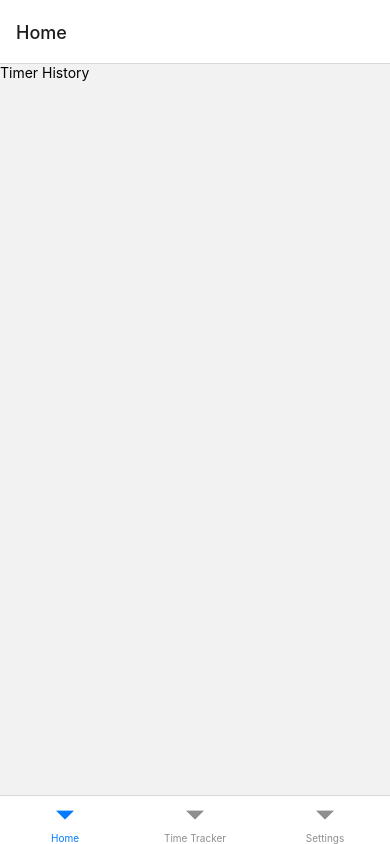
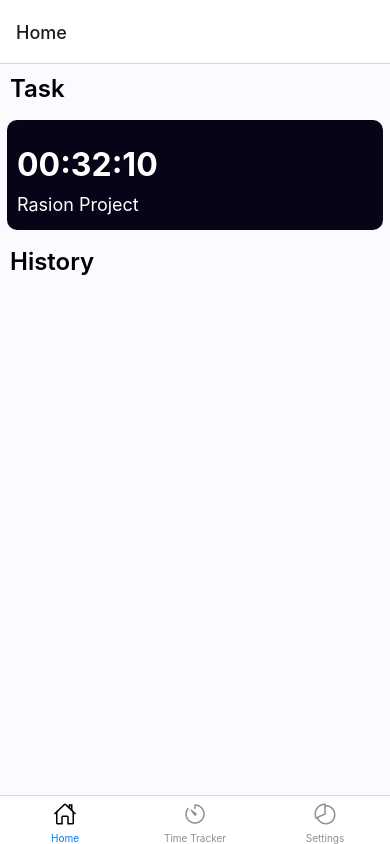
Before and after one commit to AOMuiz/rn-timepad, a React Native app: screen /Home in a window 390 px wide. Built offline with nearby package versions, Linux system fonts and the light colour scheme.

Commit message:
style the timerHistory item and bottom tabbar with timer task

```diff
--- a/App.js
+++ b/App.js
@@ -6,6 +6,7 @@ import HomeScreen from "./HomeScreen";
 import SettingsScreen from "./SettingsScreen";
 import { StyleSheet } from "react-native";
 import { useState } from "react";
+import { Ionicons } from "@expo/vector-icons";
 
 const Tab = createBottomTabNavigator();
 
@@ -26,13 +27,49 @@ const App = () => {
           name="Home"
           component={HomeScreen}
           initialParams={{ timerSessions }}
+          options={{
+            tabBarIcon: (tabInfo) => {
+              return (
+                <Ionicons
+                  name="md-home-outline"
+                  size={24}
+                  color={tabInfo.focused ? "#000000" : "#8e8e93"}
+                />
+              );
+            },
+          }}
         />
         <Tab.Screen
           name="Time Tracker"
           component={TimeTrackerScreen}
           initialParams={{ onStop: handleAddTimerSession }}
+          options={{
+            tabBarIcon: (tabInfo) => {
+              return (
+                <Ionicons
+                  name="md-timer-outline"
+                  size={24}
+                  color={tabInfo.focused ? "#000000" : "#8e8e93"}
+                />
+              );
+            },
+          }}
         />
-        <Tab.Screen name="Settings" component={SettingsScreen} />
+        <Tab.Screen
+          name="Settings"
+          component={SettingsScreen}
+          options={{
+            tabBarIcon: (tabInfo) => {
+              return (
+                <Ionicons
+                  name="md-pie-chart-outline"
+                  size={24}
+                  color={tabInfo.focused ? "#000000" : "#8e8e93"}
+                />
+              );
+            },
+          }}
+        />
       </Tab.Navigator>
       <StatusBar style="auto" />
     </NavigationContainer>
--- a/HomeScreen.js
+++ b/HomeScreen.js
@@ -1,30 +1,58 @@
 import { useState } from "react";
 import { StyleSheet, Text, View, FlatList } from "react-native";
-
-const TimerHistoryItem = ({ name, elapsedTime }) => (
-  <View>
-    <Text>{name}</Text>
-    <Text>{elapsedTime}</Text>
-  </View>
-);
+import TimerHistoryItem from "./components/TimerHistoryItem";
 
 const HomeScreen = ({ route }) => {
   const { timerSessions } = route.params;
   console.log(timerSessions);
   return (
-    <View>
-      <Text>Timer History</Text>
+    <View style={styles.container}>
+      <Text style={styles.title}>Task</Text>
+      <View style={styles.currentTimerContainer}>
+        <Text style={styles.currentTime}>00:32:10</Text>
+        <Text style={styles.currentTitle}>Rasion Project</Text>
+      </View>
+      <View style={styles.container}>
+        <Text style={styles.title}>History</Text>
         <FlatList
           data={timerSessions}
           renderItem={({ item }) => (
-          <TimerHistoryItem name={item?.name} elapsedTime={item?.elapsedTime} />
+            <TimerHistoryItem
+              name={item?.name}
+              elapsedTime={item?.elapsedTime}
+            />
           )}
           keyExtractor={(item) => item?.name}
         />
+      </View>
     </View>
   );
 };
 
 export default HomeScreen;
 
-const styles = StyleSheet.create({});
+const styles = StyleSheet.create({
+  container: {
+    backgroundColor: "#FAFAFF",
+    flex: 1,
+  },
+  title: {
+    fontSize: 24,
+    fontWeight: "600",
+    padding: 10,
+  },
+  currentTimerContainer: {
+    backgroundColor: "#070417",
+    borderRadius: 10,
+    margin: 7,
+    paddingVertical: 15,
+    padding: 10,
+  },
+  currentTime: {
+    fontSize: 32,
+    fontWeight: "700",
+    color: "white",
+    marginVertical: 10,
+  },
+  currentTitle: { fontSize: 18, color: "white" },
+});
--- /dev/null
+++ b/components/TimerHistoryItem.js
@@ -0,0 +1,61 @@
+import { StyleSheet, Text, View } from "react-native";
+import React from "react";
+import { Ionicons } from "@expo/vector-icons";
+
+const TimerHistoryItem = ({ name, elapsedTime }) => (
+  <View style={styles.container}>
+    <View style={styles.icon}>
+      <Ionicons name="md-book-outline" size={24} color={"#fff"} />
+    </View>
+    <View style={styles.details}>
+      <View style={styles.time}>
+        <Text style={styles.name}>{name}</Text>
+        <Text style={styles.elapsedTime}>00:00:0{elapsedTime}</Text>
+      </View>
+      <View style={styles.tagsContainer}>
+        <Text style={styles.tag}>Work</Text>
+        <Text style={styles.tag}>Rasion Project</Text>
+      </View>
+    </View>
+  </View>
+);
+
+export default TimerHistoryItem;
+
+const styles = StyleSheet.create({
+  container: {
+    elevation: 3,
+    borderRadius: 10,
+    padding: 14,
+    margin: 7,
+    flexDirection: "row",
+    // justifyContent: "space-between",
+    alignItems: "center",
+  },
+  icon: {
+    backgroundColor: "#FFA656",
+    height: 50,
+    width: 50,
+    marginEnd: 12,
+    borderRadius: 1000,
+    justifyContent: "center",
+    alignItems: "center",
+  },
+  //   details: { flex: 1 },
+  time: {
+    flexDirection: "row",
+    margin: 5,
+    width: "75%",
+    justifyContent: "space-between",
+  },
+  name: { fontWeight: "600" },
+  elapsedTime: { color: "#4F4F4F", textAlign: "right" },
+  tagsContainer: { flexDirection: "row", margin: 5 },
+  tag: {
+    marginHorizontal: 4,
+    padding: 5,
+    backgroundColor: "#F5EEFC",
+    color: "#9B51E0",
+    borderRadius: 5,
+  },
+});
--- a/package.json
+++ b/package.json
@@ -9,6 +9,7 @@
     "web": "expo start --web"
   },
   "dependencies": {
+    "@react-native-async-storage/async-storage": "~1.17.3",
     "@react-navigation/bottom-tabs": "^6.5.2",
     "@react-navigation/native": "^6.1.1",
     "@react-navigation/native-stack": "^6.9.7",
@@ -18,7 +19,7 @@
     "react-native": "0.70.5",
     "react-native-safe-area-context": "4.4.1",
     "react-native-screens": "~3.18.0",
-    "@react-native-async-storage/async-storage": "~1.17.3"
+    "react-native-vector-icons": "^9.2.0"
   },
   "devDependencies": {
     "@babel/core": "^7.12.9"
```
Also changed, not shown: 1 other file (tests, documents, lock files or other folders). Lines whose indentation alone changed are shown as unchanged.
